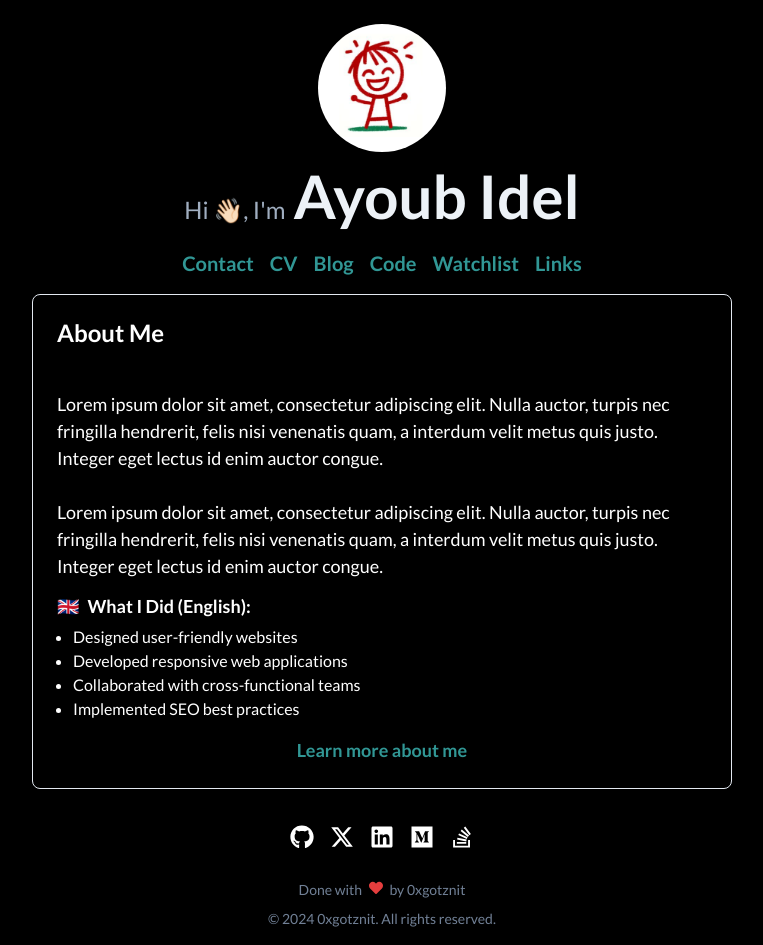
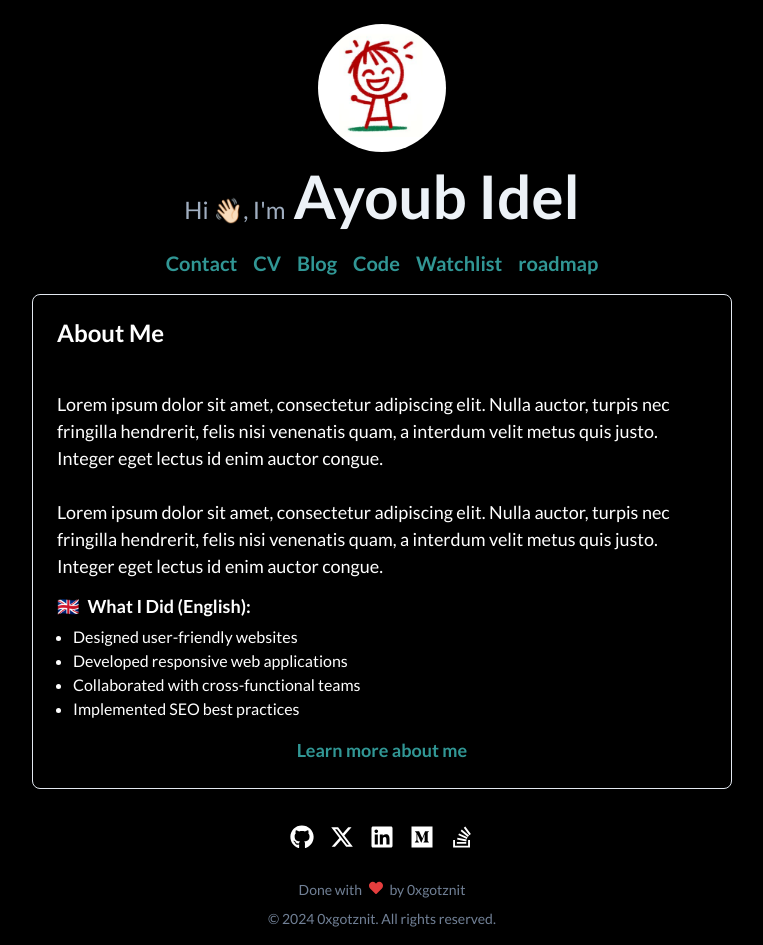
Before and after one commit to 0xgotznit/0xgotznit.github.io, a React (Create React App) app: page / in a window 1280 px wide. Shown: the whole page, without its empty margins (258-1021 px from the left). Built offline with nearby package versions, Linux system fonts and the light colour scheme.

Commit message:
:sparkles: update header

```diff
--- a/src/components/Header.jsx
+++ b/src/components/Header.jsx
@@ -20,7 +20,7 @@ const Header = () => {
         <Link mx={2} href={blogMediumUrl}>{t('blog')}</Link>
         <Link mx={2} href={githubUrl}>{t('code')}</Link>
         <Link mx={2} href={watchListUrl}>{t('watchlist')}</Link>
-        <Link mx={2} href={linksUrl}>{t('links')}</Link>
+        <Link mx={2} href={linksUrl}>{t('roadmap')}</Link>
       </Flex>
     </Box>
   );
```
